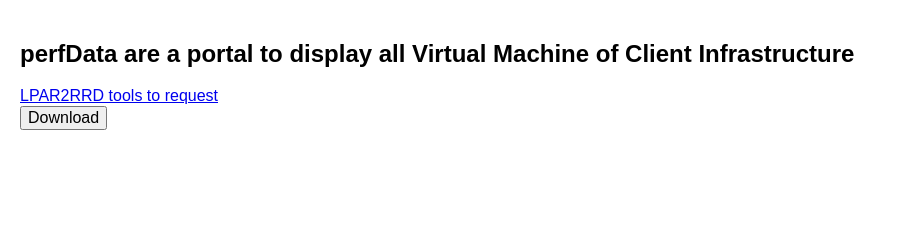
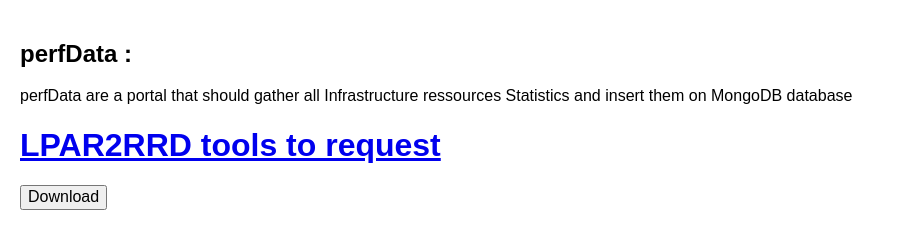
Before and after one commit to Aabderahim/abderahimabbas.me, a plain HTML site: page index.html in a window 1280 px wide. Shown: the whole page, without its empty margins (0-897 px from the left). Drawn offline with Linux system fonts and the light colour scheme.

Commit message:
README updates

```diff
--- a/index.html
+++ b/index.html
@@ -8,13 +8,16 @@
     <title>perfData | LPAR2RRD</title>
   </head>
   <body>
-    <h2>
-      perfData are a portal to display all Virtual Machine of Client
-      Infrastructure
-    </h2>
-    <a href="https://demo.lpar2rrd.com/" class="pre"
-      >LPAR2RRD tools to request</a
-    >
+    <h2>perfData :</h2>
+    <p>
+      perfData are a portal that should gather all Infrastructure ressources
+      Statistics and insert them on MongoDB database
+    </p>
+    <h1>
+      <a class="pre" href="https://demo.lpar2rrd.com/"
+        >LPAR2RRD tools to request</a
+      >
+    </h1>
     <div class="buttons">
       <button id="download">Download</button>
     </div>
```
